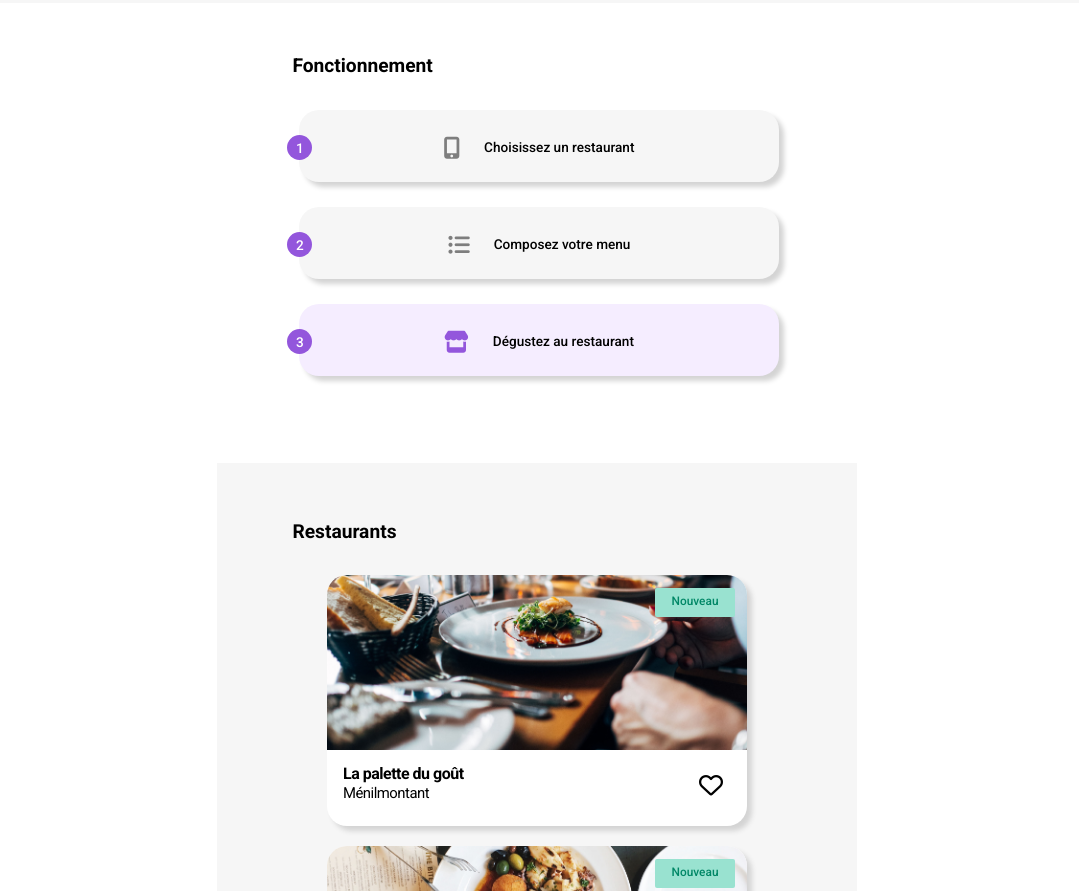
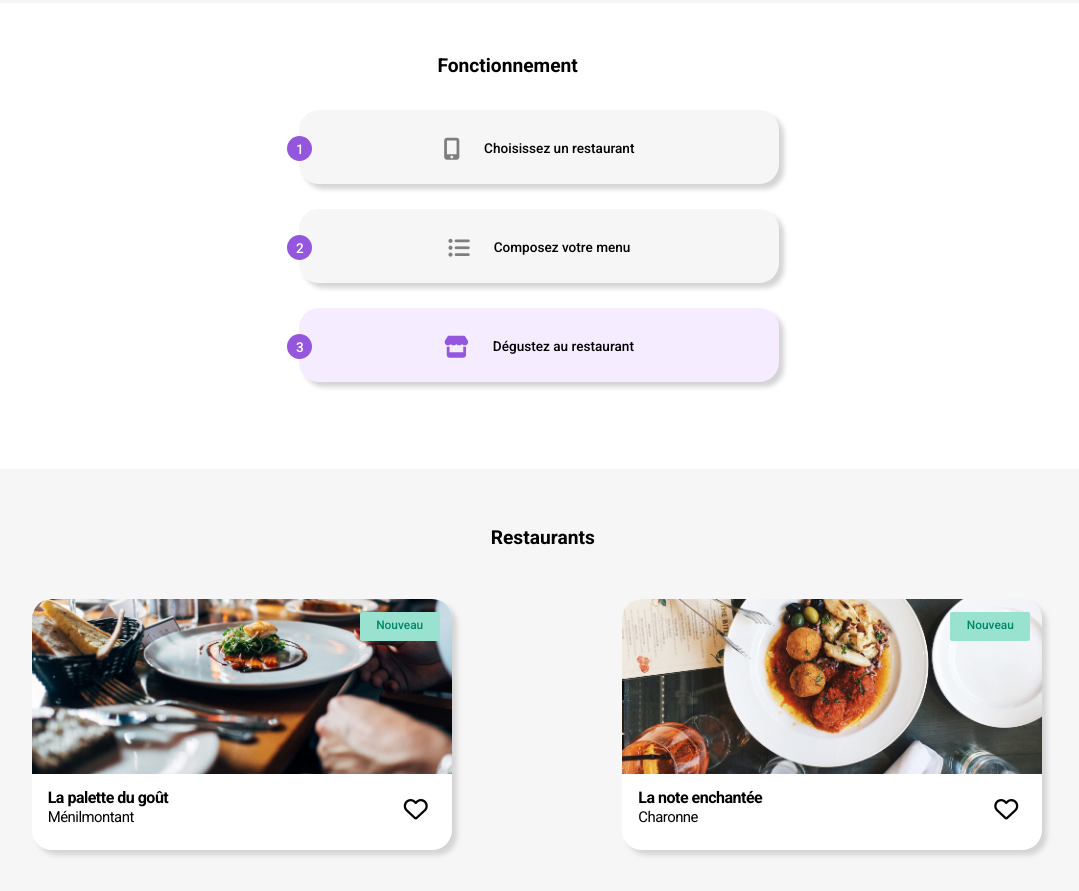
Before and after one commit to GreenBeetleStore/OhMyFood, a plain HTML site: page index.html in a window 1280 px wide. Shown: the part 370-1261 px from the top of the page, without its empty margins (103-1182 px from the left). Drawn offline with Linux system fonts and the light colour scheme; a web font is replaced by a local one.

Commit message:
Ajustements et redimensionnements Responsive

```diff
--- a/Sass/layout/_footer.scss
+++ b/Sass/layout/_footer.scss
@@ -11,7 +11,6 @@
     background-color: $footercolor;
     padding: 30px 0 40px 8%;
     margin: auto;
-
 }
 .sock{
     width: 100%;
@@ -46,3 +45,11 @@
             }
         }
     }
+@media (min-width: 992px){
+    .sock{
+        align-self: center;
+        width: 210px;
+        position: relative;
+        left: -40px;
+    }
+}
--- /dev/null
+++ b/Sass/layout/_operative.scss
@@ -0,0 +1,8 @@
+.operative{
+    @media (min-width: 992px){
+        & h2{
+            position: relative;
+            left: 145px;
+        }
+    }
+}
--- /dev/null
+++ b/Sass/layout/_restaurants.scss
@@ -0,0 +1,27 @@
+// Rubrique des Restaurants
+.restaurants{
+    &__container{
+        @include column;
+        align-items: center;
+        width: 100%;
+    }
+    @media (min-width: 992px){
+        display: flex;
+        width: 100%;
+        max-width: 1600px;
+        & h2{
+            align-self: center;
+            margin-bottom: 50px;
+        }
+        &__container{
+            display: flex;
+            width: 100%;
+            flex-direction: row;
+            flex-wrap: wrap;
+            gap: 42px;
+            justify-content: space-around;
+            align-items: center;
+            margin: 0 auto 40px auto;
+        }
+    }
+}
--- a/Sass/master.scss
+++ b/Sass/master.scss
@@ -3,14 +3,16 @@
 // @import "./utils/functions";
 // @import "./utils/extensions";
 @import "./base/base";
+@import "./base/menus";
 @import "./base/typography";
 @import "./layout/logo";
 @import "./layout/maps";
 @import "./layout/intro";
+@import "./layout/operative";
 @import "./layout/sections";
+@import "./layout/restaurants";
 @import "./layout/footer";
 @import "./layout/logo-arrow";
-@import "./layout/menus";
 @import "./components/dishes";
 @import "./components/dish";
 @import "./components/cover";
--- a/Sass/utils/_mixins.scss
+++ b/Sass/utils/_mixins.scss
@@ -50,8 +50,8 @@
     align-items: center;
     position: relative;
     width: 96%;
-    max-width: 500px;
-    height: 72px;
+    max-width: 550px;
+    height: auto;
     padding: 28px 40px 24px 40px;
     margin: 0 0 25px 12px;
 }
--- a/index.html
+++ b/index.html
@@ -69,6 +69,7 @@
             </section>
             <section class="restaurants">
                 <h2 class="headers">Restaurants</h2>
+                <div class="restaurants__container">
                     <article class="card">
                         <a href="./html_docs/La_palette_du_goût.html">
                             <img src="images/jay-wennington-N_Y88TWmGwA-unsplash.jpg" alt="Photo d'un plat du restaurant La palette du goût" title="Restaurant La palette du goût">
@@ -99,7 +100,9 @@
                             </div>
                         </a>
                     </article>
+                </div>
                     <!-- <i class="fa-solid fa-heart"></i> -->
+                <div class="restaurants__container">
                     <article class="card">
                         <a href="./html_docs/À_la_française.html">
                             <img src="images/toa-heftiba-DQKerTsQwi0-unsplash.jpg" alt="Photo d'un plat du restaurant À la française" title="Restaurant À la française">
@@ -124,6 +127,7 @@
                             </div>
                         </a>
                     </article>
+                </div>
             </section>
         </main>
         <footer class="footer">
@@ -133,7 +137,7 @@
                     <li><a href="#"><i class="fas fa-utensils"></i> Proposer un restaurant</a></li>
                     <li><a href="#"><i class="fa-solid fa-handshake-angle"></i> Devenir partenaire</a></li>
                     <li><a href="#">Mentions légales</a></li>
-                    <li><a href="#">Contact</a></li>
+                    <li><a href="mailto:info@ohmyfood.com">Contact</a></li>
                 </ul>
             </div>
         </footer>
```
Also changed, not shown: CSS/styles.css, Sass/base/_menus.scss (renamed from Sass/layout/_menus.scss), Sass/master.css, 2 other files. Lines whose indentation alone changed are shown as unchanged.
